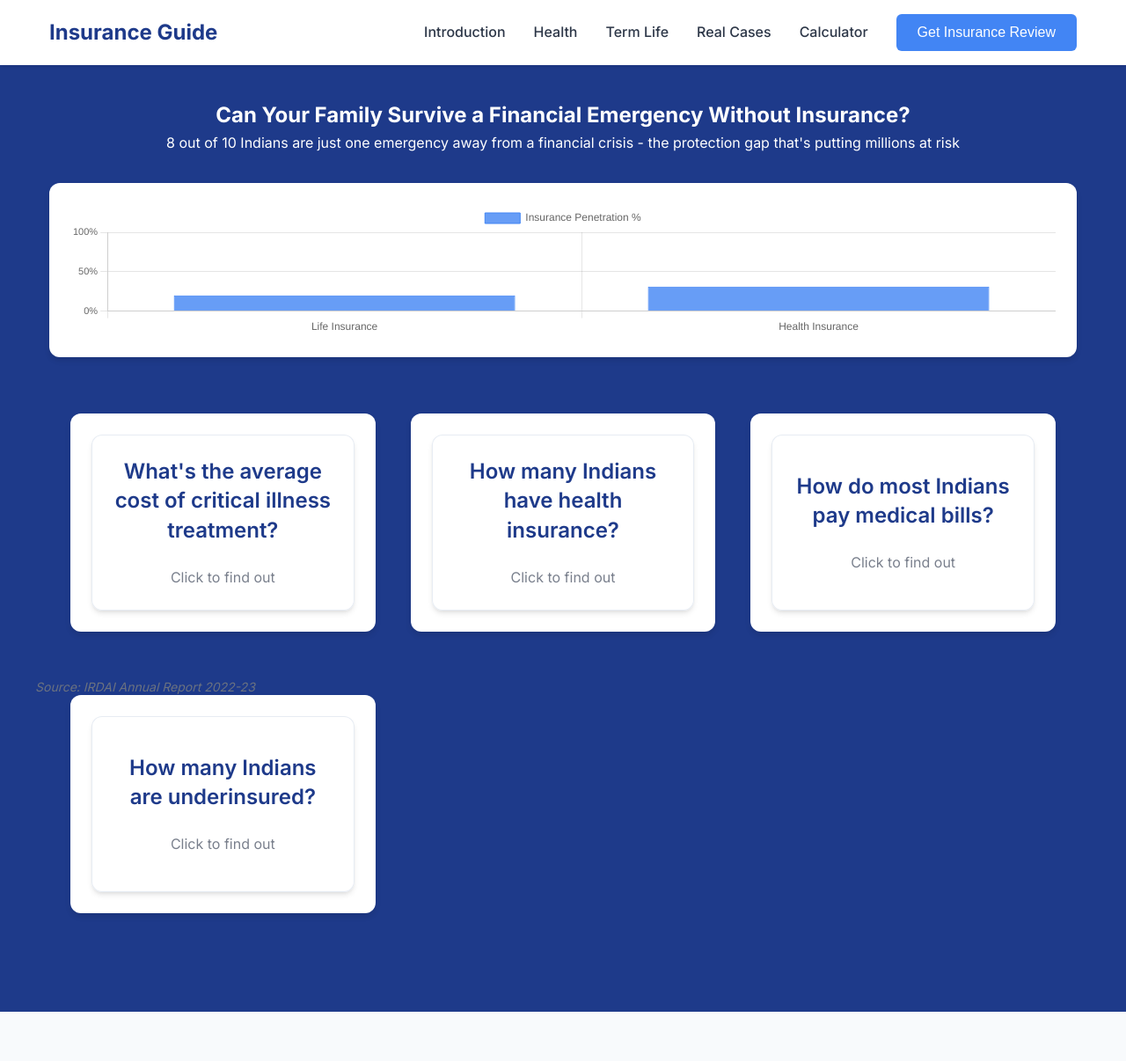
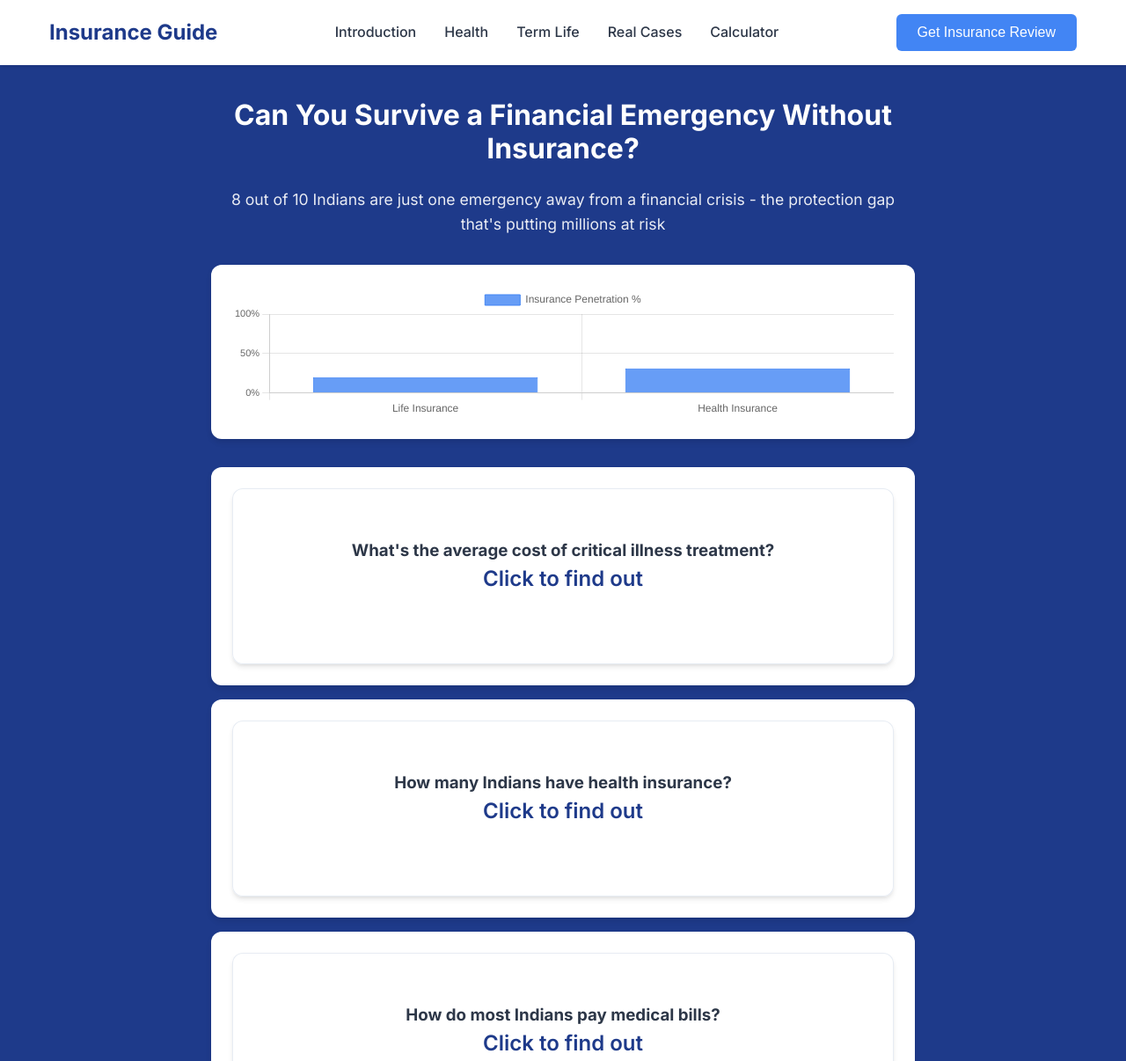
Before and after one commit to Atul18042000/insurance-guide, a plain HTML site: page index.html in a window 1280 px wide. Shown: the top 1206 px of the page at 88% size. Drawn offline with nearby package versions, Linux system fonts and the light colour scheme.

Commit message:
Update index.html

```diff
--- a/index.html
+++ b/index.html
@@ -15,7 +15,6 @@
     <script src="https://cdn.jsdelivr.net/npm/chart.js@3.7.0/dist/chart.min.js"></script>
 </head>
 <body>
-    <!-- Navigation -->
     <nav class="navbar">
         <div class="nav-container">
             <div class="logo">
@@ -27,41 +26,39 @@
                 <a href="#term">Term Life</a>
                 <a href="#scenarios">Real Cases</a>
                 <a href="#calculator">Calculator</a>
+            </div>
             <button class="cta-button">Get Insurance Review</button>
-            </div>
-            <div class="mobile-menu">
-                <i class="fas fa-bars"></i>
-            </div>
         </div>
     </nav>
 
-    <!-- Hero Section -->
-    <section id="introduction" class="hero-section">
+    <section class="hero-section">
         <div class="container">
-            <h1>Can Your Family Survive a Financial Emergency Without Insurance?</h1>
-            <p class="subtitle">8 out of 10 Indians are just one emergency away from a financial crisis - the protection gap that's putting millions at risk</p>
+            <div class="hero-content">
+                <h1 class="hero-title">Can You Survive a Financial Emergency Without Insurance?</h1>
+                <p class="hero-subtitle">8 out of 10 Indians are just one emergency away from a financial crisis - the protection gap that's putting millions at risk</p>
+
                 <div class="chart-container">
                     <canvas id="insurancePenetrationChart"></canvas>
-                <p class="chart-source">Source: IRDAI Annual Report 2022-23</p>
                 </div>
-            <div class="stats-container">
+
+                <div class="stats-grid">
                     <div class="flip-card">
                         <div class="flip-card-inner">
                             <div class="flip-card-front">
-                            <p>What's the average cost of critical illness treatment?</p>
-                            <span class="flip-hint">Click to find out</span>
+                                <h3>What's the average cost of critical illness treatment?</h3>
+                                <p>Click to find out</p>
                             </div>
                             <div class="flip-card-back">
-                            <h3>₹5,00,000+</h3>
-                            <p>In metro cities (2021), critical illness treatment costs can exceed ₹5 lakhs, with daily ICU charges around ₹25,000</p>
+                                <h3>₹8-12 Lakhs</h3>
+                                <p>Average cost for critical illnesses like cancer, heart surgery, or organ transplant</p>
                             </div>
                         </div>
                     </div>
                     <div class="flip-card">
                         <div class="flip-card-inner">
                             <div class="flip-card-front">
-                            <p>How many Indians have health insurance?</p>
-                            <span class="flip-hint">Click to find out</span>
+                                <h3>How many Indians have health insurance?</h3>
+                                <p>Click to find out</p>
                             </div>
                             <div class="flip-card-back">
                                 <h3>31%</h3>
@@ -72,8 +69,8 @@
                     <div class="flip-card">
                         <div class="flip-card-inner">
                             <div class="flip-card-front">
-                            <p>How do most Indians pay medical bills?</p>
-                            <span class="flip-hint">Click to find out</span>
+                                <h3>How do most Indians pay medical bills?</h3>
+                                <p>Click to find out</p>
                             </div>
                             <div class="flip-card-back">
                                 <h3>70%</h3>
@@ -84,12 +81,13 @@
                     <div class="flip-card">
                         <div class="flip-card-inner">
                             <div class="flip-card-front">
-                            <p>How many Indians are underinsured?</p>
-                            <span class="flip-hint">Click to find out</span>
+                                <h3>How many Indians are underinsured?</h3>
+                                <p>Click to find out</p>
                             </div>
                             <div class="flip-card-back">
                                 <h3>85%</h3>
                                 <p>85% of Indian families are underinsured, with an average coverage gap of 50 lakhs per family. This means most families have less than 50% of the coverage they need.</p>
+                            </div>
                         </div>
                     </div>
                 </div>
```
Lines whose indentation alone changed are shown as unchanged.
